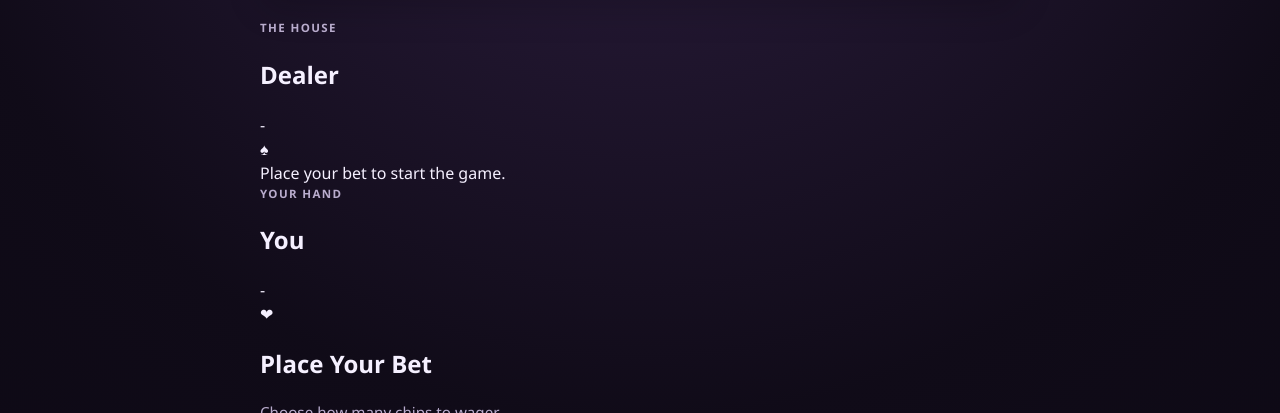
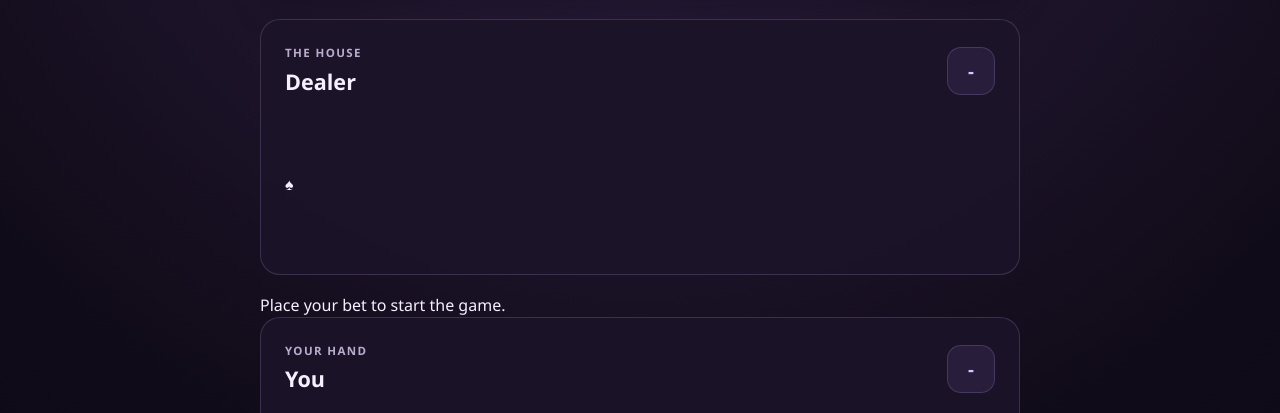
Before and after one commit to mariyaschrome/midnight-blackjack, a plain HTML site: page index.html in a window 1280 px wide. Shown: the part 335-748 px from the top of the page. Drawn offline with Linux system fonts and the light colour scheme.

Commit message:
Added dealer and player sections

```diff
--- a/style.css
+++ b/style.css
@@ -135,3 +135,49 @@ button:focus-visible {
     border-radius: 18px;
     font-size: 1.8rem;
 }
+
+/* 5. DEALER AND PLAYER SECTIONS */
+
+.playing-area {
+    margin-bottom: 18px;
+    padding: 24px;
+    background: rgba(28, 20, 41, 0.92);
+    border: 1px solid var(--border);
+    border-radius: 20px;
+}
+
+.hand-heading {
+    display: flex;
+    justify-content: space-between;
+    align-items: center;
+    gap: 12px;
+    margin-bottom: 20px;
+}
+
+.hand-heading h2 {
+    margin: 4px 0 0;
+    font-size: 1.35rem;
+}
+
+.hand-score {
+    display: grid;
+    min-width: 48px;
+    height: 48px;
+    padding: 0 10px;
+    place-items: center;
+    background: var(--surface-light);
+    border: 1px solid var(--border);
+    border-radius: 14px;
+    color: var(--purple-light);
+    font-size: 1.15rem;
+    font-weight: 800;
+}
+
+.card-hand {
+    display: flex;
+    gap: 12px;
+    align-items: center;
+    flex-wrap: wrap;
+    min-height: 132px;
+    padding: 8px 0;
+}
```
